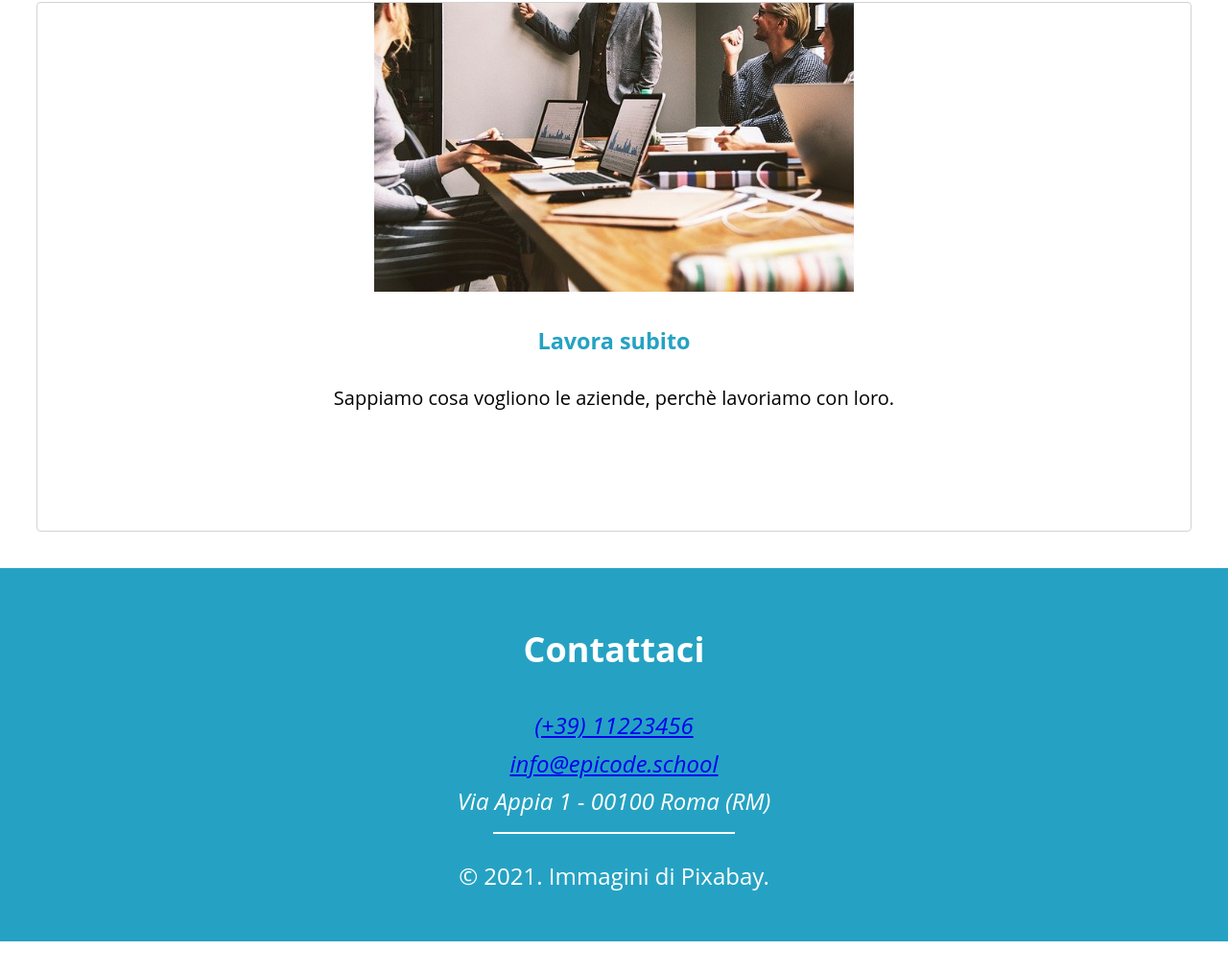
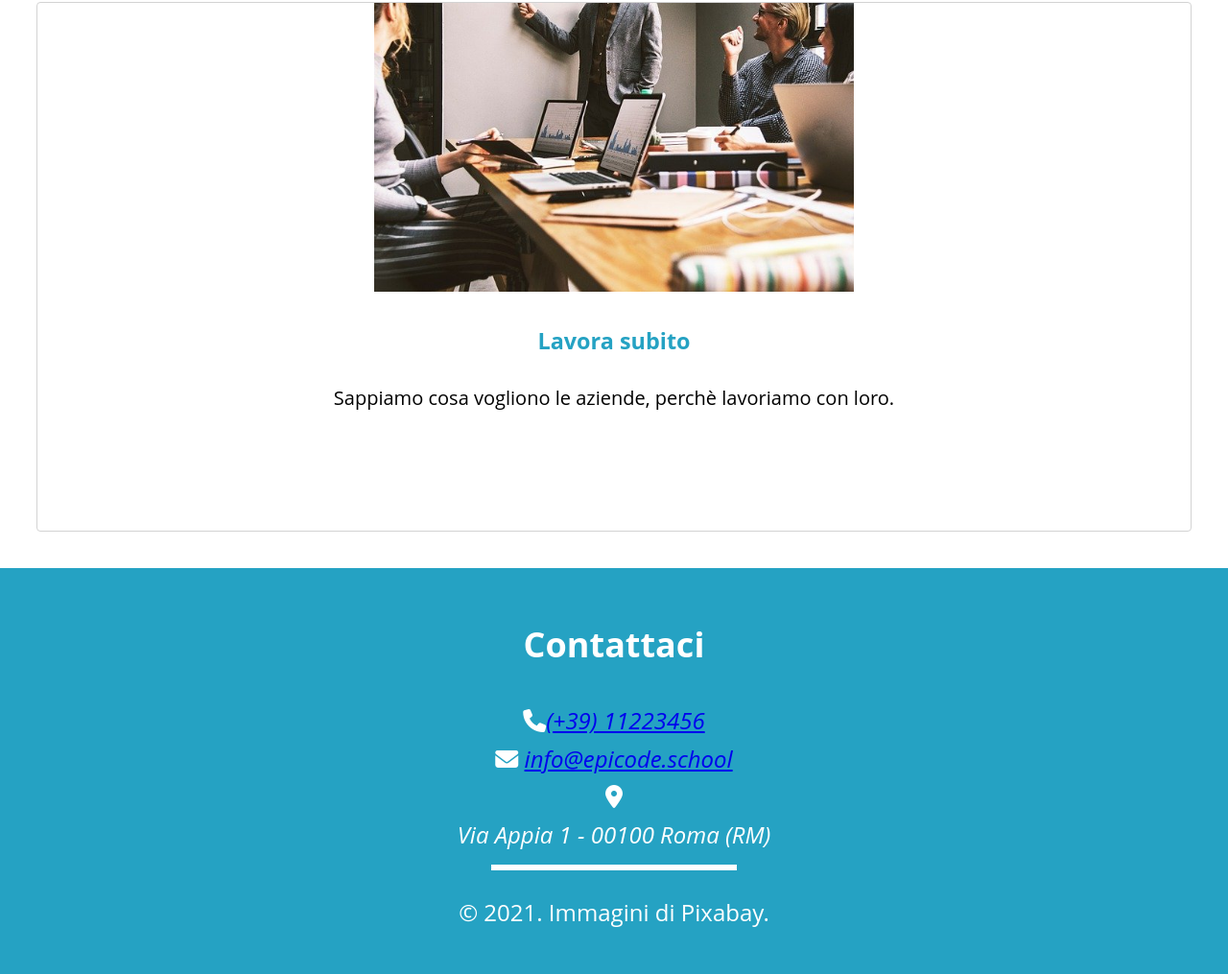
Before and after one commit to mlivv/Corso-IFOA, a plain HTML site: page S1/G5 - Progetto settimanale/index-mobile.html in a window 1280 px wide. Shown: the part 3226-4241 px from the top of the page at 96% size. Before the commit the page ends 4207 px from the top, so only its background shows below. Drawn offline with Linux system fonts and the light colour scheme.

Commit message:
correzioni

```diff
--- a/S1/G5 - Progetto settimanale/Esercizio/css/style.mobile.css
+++ b/S1/G5 - Progetto settimanale/Esercizio/css/style.mobile.css
@@ -91,7 +91,7 @@ footer {
   margin: 0 auto;
   background: #25a2c3;
   text-align: center;
-  padding: 25px;
+  padding: 20px;
   color:white;
   font-size: 150%;
 }
--- a/S1/G5 - Progetto settimanale/index-mobile.html
+++ b/S1/G5 - Progetto settimanale/index-mobile.html
@@ -4,7 +4,13 @@
     <meta charset="UTF-8" />
     <meta name="viewport" content="width=device-width, initial-scale=1.0" />
     <title>Corso Web Developer - Epicode school</title>
-
+    <link
+      rel="stylesheet"
+      href="https://cdnjs.cloudflare.com/ajax/libs/font-awesome/6.4.2/css/all.min.css"
+      integrity="sha512-z3gLpd7yknf1YoNbCzqRKc4qyor8gaKU1qmn+CShxbuBusANI9QpRohGBreCFkKxLhei6S9CQXFEbbKuqLg0DA=="
+      crossorigin="anonymous"
+      referrerpolicy="no-referrer"
+    />
     <link rel="stylesheet" href="Esercizio/css/style.mobile.css" />
   </head>
   <body>
@@ -107,15 +113,16 @@
 
       <div id="testofooter">
         <address>
-          <i class="fa-solid fa-phone"></i><a href="tel">(+39) 11223456</a>
+          <i class="fa-solid fa-phone"> </i><a href="tel">(+39) 11223456</a>
         </address>
         <address>
-          <a href="mailto:info@epicode.school">info@epicode.school</a>
+            <i class="fa-solid fa-envelope"></i> <a href="mailto:info@epicode.school">info@epicode.school</a>
         </address>
-        <address>Via Appia 1 - 00100 Roma (RM)</address>
+        <i class="fa-solid fa-location-dot"></i><address>Via Appia 1 - 00100 Roma (RM)
+        </address>
       </div>
 
-      <hr style="border: solid white 1px" ; width="250px" ; />
+      <hr style="border: solid white"; width="250px" ; />
 
       <p>&copy; 2021. Immagini di Pixabay.</p>
     </footer>
```
